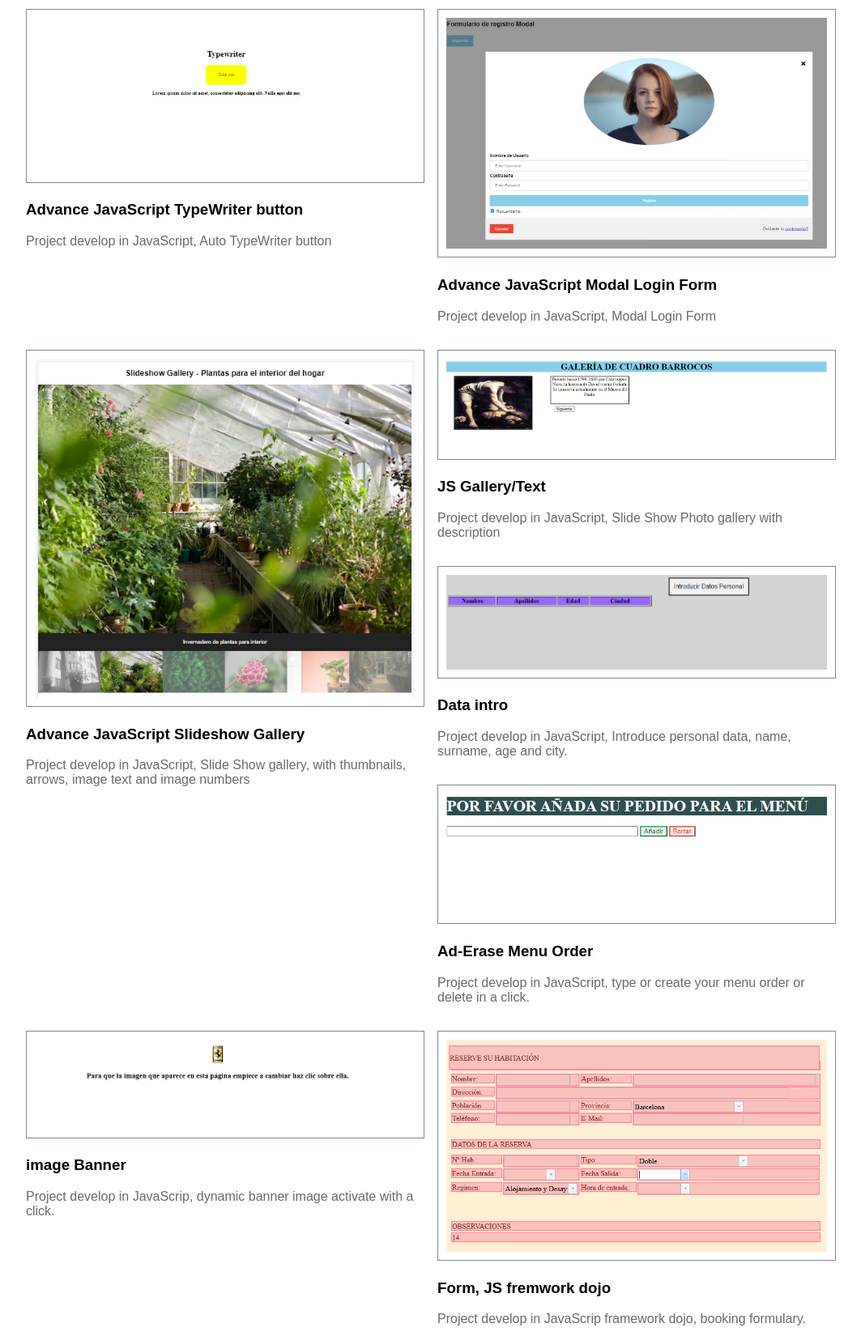
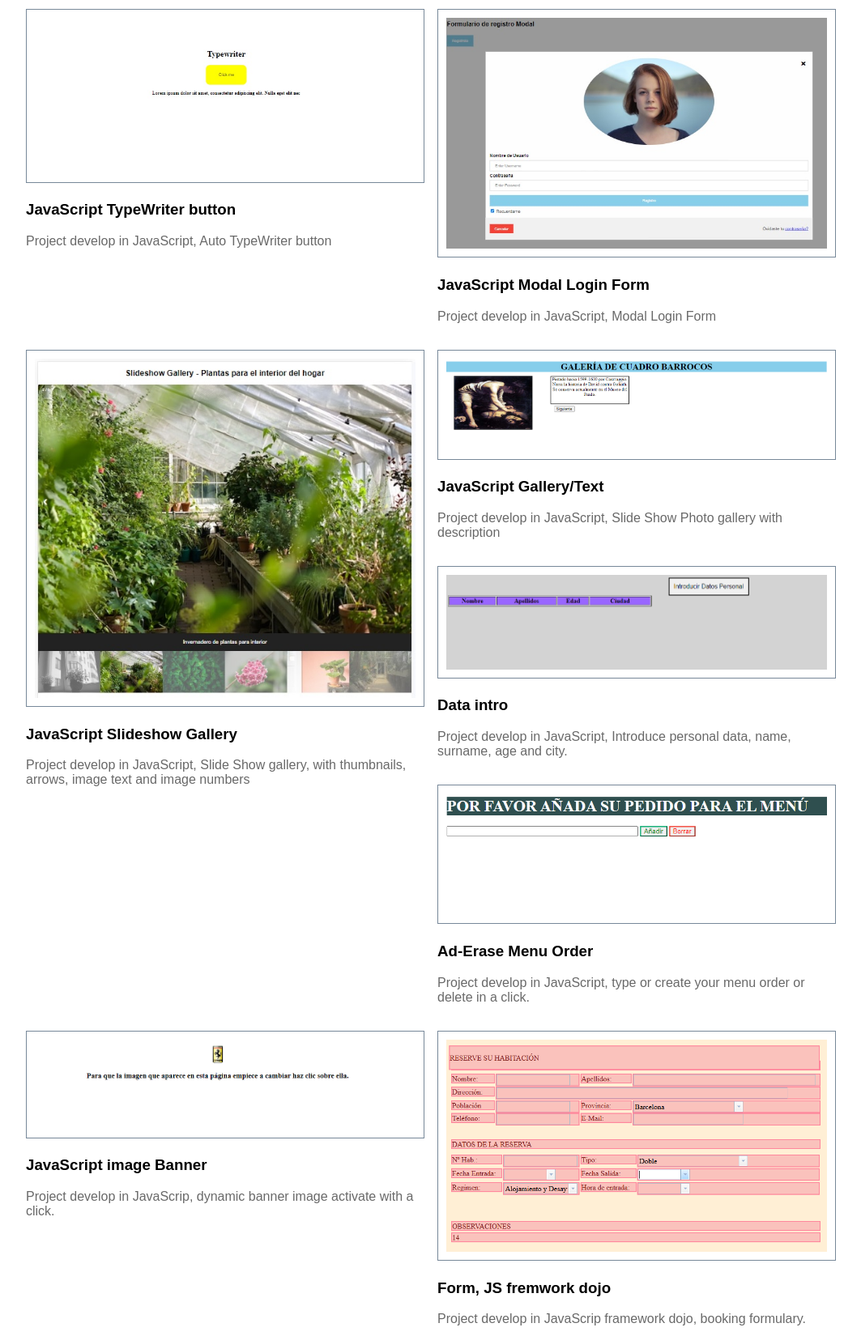
Before and after one commit to Hectcast25/animacionesjs.github.io, a plain HTML site: page Jsprojhectorcastillo.html in a window 1280 px wide. Shown: the part 135-1785 px from the top of the page at 81% size, without its empty margins (108-1171 px from the left). Drawn offline with Linux system fonts and the light colour scheme.

Commit message:
Update Jsprojhectorcastillo.html

```diff
--- a/Jsprojhectorcastillo.html
+++ b/Jsprojhectorcastillo.html
@@ -19,28 +19,28 @@
     <div class="column">
     <div class="content">
         <a href="TypeWriter.html" target="_blank"><img src="imagenes/tipew.jpg" alt="gallimg" style="width:100%"></a>
-      <h3>Advance JavaScript TypeWriter button</h3>
+      <h3>JavaScript TypeWriter button</h3>
       <p>Project develop in JavaScript, Auto TypeWriter button</p>
     </div>
   </div>
     <div class="column">
     <div class="content">
         <a href="modallogin.html" target="_blank"><img src="imagenes/modalogin.jpg" alt="gallimg" style="width:100%"></a>
-      <h3>Advance JavaScript Modal Login Form</h3>
+      <h3>JavaScript Modal Login Form</h3>
       <p>Project develop in JavaScript, Modal Login Form</p>
     </div>
   </div>
     <div class="column">
     <div class="content">
         <a href="slideGallery.html" target="_blank"><img src="imagenes/galleryimage.jpg" alt="gallimg" style="width:100%"></a>
-      <h3>Advance JavaScript Slideshow Gallery</h3>
+      <h3>JavaScript Slideshow Gallery</h3>
       <p>Project develop in JavaScript, Slide Show gallery, with thumbnails, arrows, image text and image numbers</p>
     </div>
   </div>
   <div class="column">
     <div class="content">
         <a href="gallery.html" target="_blank"><img src="imagenes/projgallery.png" alt="projgall" style="width:100%"></a>
-      <h3>JS Gallery/Text</h3>
+      <h3>JavaScript Gallery/Text</h3>
       <p>Project develop in JavaScript, Slide Show Photo gallery with description</p>
     </div>
   </div>
@@ -61,7 +61,7 @@
   <div class="column">
     <div class="content">
         <a href="bannerimg.html" target="_blank"> <img src="imagenes/bannerimg.png" alt="banner" style="width:100%"></a>
-      <h3>image Banner</h3>
+      <h3>JavaScript image Banner</h3>
       <p>Project develop in JavaScrip, dynamic banner image activate with a click.</p>
     </div>
   </div>
```
